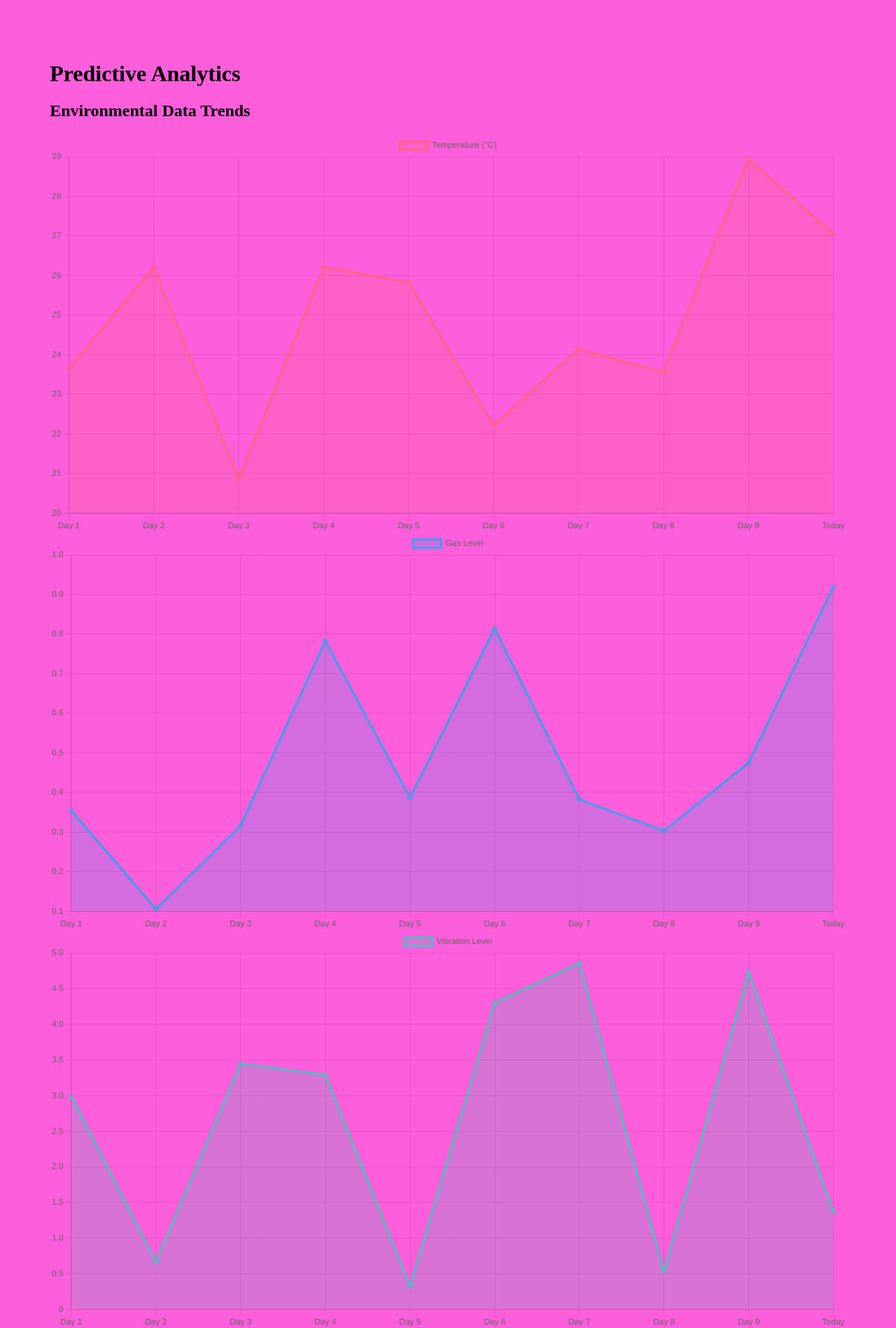
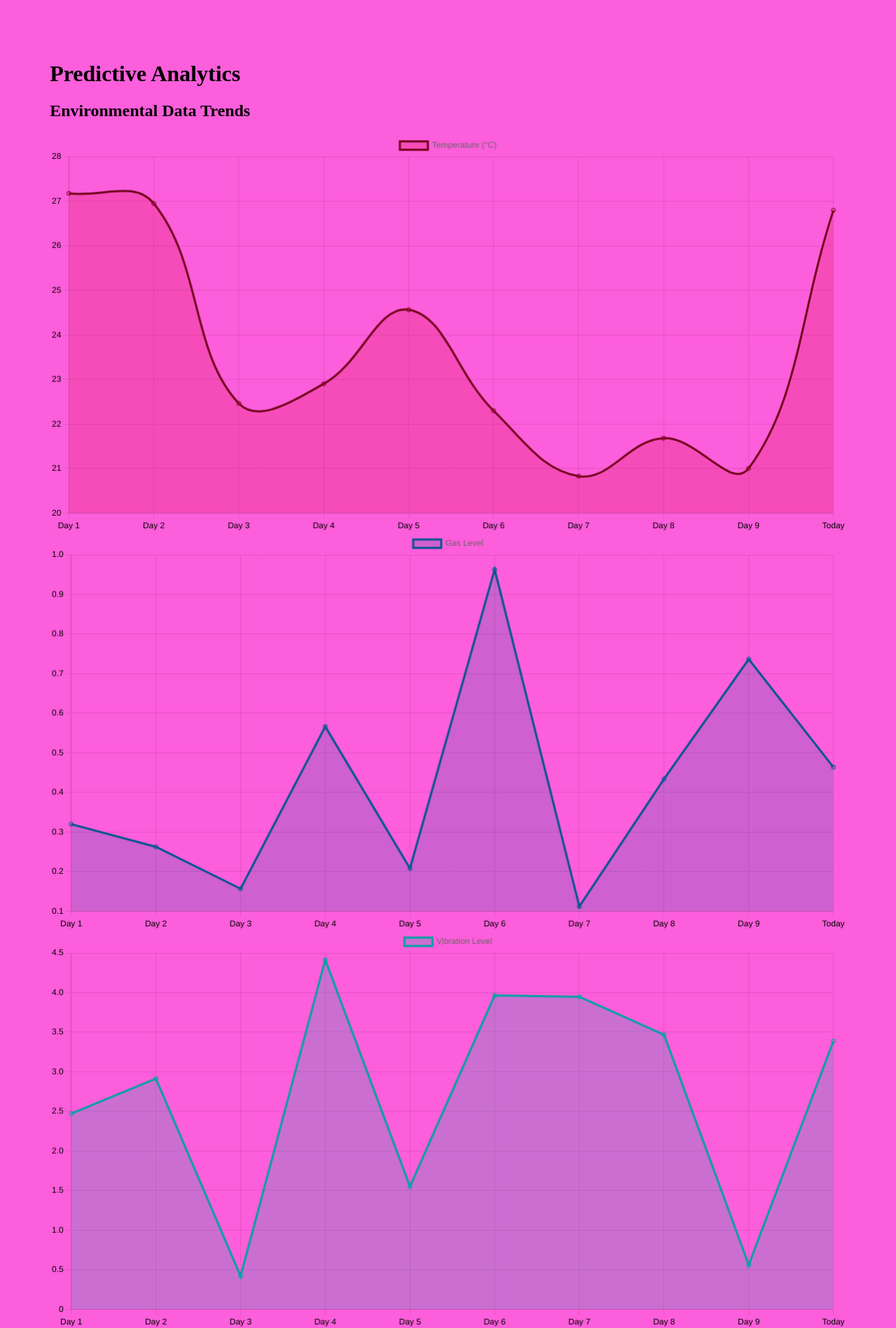
Before and after one commit to OkuhleBadli/2025_New, a Flask app: page /analytics in a window 1280 px wide. Shown: the part 137-2035 px from the top of the page at 70% size. Run offline with Flask 3, Linux system fonts and the light colour scheme.

Commit message:
fixed colors

```diff
--- a/static/css/theme.css
+++ b/static/css/theme.css
@@ -5,6 +5,22 @@
     --secondary-color: #3700b3;
     --alert-color: #ef0606;
     --header-color: rgb(0, 93, 186);
+
+    /* Chart colors */
+    --temperature-border-color: rgb(115, 4, 28);
+    --temperature-bg-color: rgba(215, 9, 53, 0.2);
+
+    --gas-border-color: rgb(4, 86, 142);
+    --gas-bg-color: rgba(23, 106, 162, 0.2);
+
+    --vibration-border-color: rgb(2, 162, 162);
+    --vibration-bg-color: rgba(6, 176, 176, 0.2);
+
+    --motor-temp-border-color: rgb(194, 140, 3);
+    --motor-temp-bg-color: rgba(238, 173, 8, 0.2);
+
+    --pressure-border-color: rgb(67, 1, 76);
+    --pressure-bg-color: rgba(91, 10, 255, 0.2);
 }
 
 .dark-theme {
@@ -14,7 +30,24 @@
     --secondary-color: #3700b3;
     --alert-color: #ec7a8f;
     --header-color: rgb(255, 249, 249);
+
+    /* Chart colors for dark theme */
+    --temperature-border-color: rgb(250, 191, 170);
+    --temperature-bg-color: rgba(255, 69, 0, 0.2);
+
+    --gas-border-color: rgb(168, 204, 239);
+    --gas-bg-color: rgba(96, 172, 248, 0.2);
+
+    --vibration-border-color: rgb(153, 233, 153);
+    --vibration-bg-color: rgba(102, 171, 102, 0.2);
+
+    --motor-temp-border-color: rgb(252, 171, 72);
+    --motor-temp-bg-color: rgba(252, 179, 91, 0.2);
+
+    --pressure-border-color: rgb(179, 228, 54);
+    --pressure-bg-color: rgba(170, 99, 187, 0.2);
 }
+
 
 body {
     background-color: var(--background-color);
--- a/static/js/analytics.js
+++ /dev/null
@@ -1,116 +0,0 @@
-  // Generate random data for charts
-  function getRandomData(points, min, max) {
-    let data = [];
-    for (let i = 0; i < points; i++) {
-        data.push(Math.random() * (max - min) + min);
-    }
-    return data;
-}
-
-// Labels for the last 10 days
-const labels = ['Day 1', 'Day 2', 'Day 3', 'Day 4', 'Day 5', 'Day 6', 'Day 7', 'Day 8', 'Day 9', 'Today'];
-
-// Temperature Chart
-new Chart(document.getElementById('temperatureChart'), {
-    type: 'line',
-    data: {
-        labels: labels,
-        datasets: [{
-            label: 'Temperature (°C)',
-            data: getRandomData(10, 20, 30),
-            borderColor: 'rgba(255, 99, 132, 1)',
-            backgroundColor: 'rgba(255, 99, 132, 0.2)',
-            fill: true
-        }]
-    },
-    options: {
-        responsive: true,
-        plugins: {
-            legend: { display: true }
-        }
-    }
-});
-
-// Gas Level Chart
-new Chart(document.getElementById('gasLevelChart'), {
-    type: 'line',
-    data: {
-        labels: labels,
-        datasets: [{
-            label: 'Gas Level',
-            data: getRandomData(10, 0.1, 1.0),
-            borderColor: 'rgba(54, 162, 235, 1)',
-            backgroundColor: 'rgba(54, 162, 235, 0.2)',
-            fill: true
-        }]
-    },
-    options: {
-        responsive: true,
-        plugins: {
-            legend: { display: true }
-        }
-    }
-});
-
-// Vibration Chart
-new Chart(document.getElementById('vibrationChart'), {
-    type: 'line',
-    data: {
-        labels: labels,
-        datasets: [{
-            label: 'Vibration Level',
-            data: getRandomData(10, 0, 5),
-            borderColor: 'rgba(75, 192, 192, 1)',
-            backgroundColor: 'rgba(75, 192, 192, 0.2)',
-            fill: true
-        }]
-    },
-    options: {
-        responsive: true,
-        plugins: {
-            legend: { display: true }
-        }
-    }
-});
-
-// Motor Temperature Chart
-new Chart(document.getElementById('motorTempChart'), {
-    type: 'line',
-    data: {
-        labels: labels,
-        datasets: [{
-            label: 'Motor Temperature (°C)',
-            data: getRandomData(10, 60, 100),
-            borderColor: 'rgba(255, 206, 86, 1)',
-            backgroundColor: 'rgba(255, 206, 86, 0.2)',
-            fill: true
-        }]
-    },
-    options: {
-        responsive: true,
-        plugins: {
-            legend: { display: true }
-        }
-    }
-});
-
-// Pressure Chart
-new Chart(document.getElementById('pressureChart'), {
-    type: 'line',
-    data: {
-        labels: labels,
-        datasets: [{
-            label: 'Pressure',
-            data: getRandomData(10, 10, 30),
-            borderColor: 'rgba(153, 102, 255, 1)',
-            backgroundColor: 'rgba(153, 102, 255, 0.2)',
-            fill: true
-        }]
-    },
-    options: {
-        responsive: true,
-        plugins: {
-            legend: { display: true }
-        }
-    }
-});
--- a/static/js/dashboard.js
+++ b/static/js/dashboard.js
@@ -2,9 +2,6 @@
 fires when the initial HTML document has been completely loaded and parsed. Inside this event
 listener function, the code is performing the following tasks: */
 document.addEventListener('DOMContentLoaded', () => {
-    const alertElement = document.querySelector('.alert');
-    const themeToggleButton = document.getElementById('theme-toggle');
-    const body = document.body;
 
     // IDs of the data elements
     const elements = {
--- a/static/js/theme-toggle.js
+++ b/static/js/theme-toggle.js
@@ -1,3 +1,302 @@
+// Global chart references
+let temperatureChart, gasLevelChart, vibrationChart, motorTempChart, pressureChart;
+
+// Generate random data for charts
+function getRandomData(points, min, max) {
+    let data = [];
+    for (let i = 0; i < points; i++) {
+        data.push(Math.random() * (max - min) + min);
+    }
+    return data;
+}
+
+function getCSSVariable(variableName) {
+    return getComputedStyle(document.documentElement).getPropertyValue(variableName).trim();
+}
+
+// Labels for the last 10 days
+const labels = ['Day 1', 'Day 2', 'Day 3', 'Day 4', 'Day 5', 'Day 6', 'Day 7', 'Day 8', 'Day 9', 'Today'];
+
+// Initialize charts with text color adjustments
+function initializeCharts() {
+    temperatureChart = new Chart(document.getElementById('temperatureChart'), {
+        type: 'line',
+        data: {
+            labels: labels,
+            datasets: [{
+                label: 'Temperature (°C)',
+                data: getRandomData(10, 20, 30),
+                borderColor: getCSSVariable('--temperature-border-color'),
+                backgroundColor: getCSSVariable('--temperature-bg-color'),
+                fill: true
+            }]
+        },
+        options: {
+            responsive: true,
+            plugins: {
+                legend: {
+                    display: true,
+                    labels: {
+                        color: getCSSVariable('--text-color')
+                    }
+                }
+            },
+            scales: {
+                x: {
+                    ticks: {
+                        color: getCSSVariable('--text-color') // Set x-axis text color
+                    }
+                },
+                y: {
+                    ticks: {
+                        color: getCSSVariable('--text-color') // Set y-axis text color
+                    }
+                }
+            },
+            elements: {
+                line: {
+                    tension: 0.4
+                }
+            },
+            plugins: {
+                tooltip: {
+                    titleColor: getCSSVariable('--text-color'), // Set tooltip title text color
+                    bodyColor: getCSSVariable('--text-color') // Set tooltip body text color
+                }
+            }
+        }
+    });
+
+    gasLevelChart = new Chart(document.getElementById('gasLevelChart'), {
+        type: 'line',
+        data: {
+            labels: labels,
+            datasets: [{
+                label: 'Gas Level',
+                data: getRandomData(10, 0.1, 1.0),
+                borderColor: getCSSVariable('--gas-border-color'),
+                backgroundColor: getCSSVariable('--gas-bg-color'),
+                fill: true
+            }]
+        },
+        options: {
+            responsive: true,
+            plugins: {
+                legend: {
+                    display: true,
+                    labels: {
+                        color: getCSSVariable('--text-color') // Set legend text color
+                    }
+                }
+            },
+            scales: {
+                x: {
+                    ticks: {
+                        color: getCSSVariable('--text-color') // Set x-axis text color
+                    }
+                },
+                y: {
+                    ticks: {
+                        color: getCSSVariable('--text-color') // Set y-axis text color
+                    }
+                }
+            },
+            plugins: {
+                tooltip: {
+                    titleColor: getCSSVariable('--text-color'), // Set tooltip title text color
+                    bodyColor: getCSSVariable('--text-color') // Set tooltip body text color
+                }
+            }
+        }
+    });
+
+    vibrationChart = new Chart(document.getElementById('vibrationChart'), {
+        type: 'line',
+        data: {
+            labels: labels,
+            datasets: [{
+                label: 'Vibration Level',
+                data: getRandomData(10, 0, 5),
+                borderColor: getCSSVariable('--vibration-border-color'),
+                backgroundColor: getCSSVariable('--vibration-bg-color'),
+                fill: true
+            }]
+        },
+        options: {
+            responsive: true,
+            plugins: {
+                legend: {
+                    display: true,
+                    labels: {
+                        color: getCSSVariable('--text-color') // Set legend text color
+                    }
+                }
+            },
+            scales: {
+                x: {
+                    ticks: {
+                        color: getCSSVariable('--text-color') // Set x-axis text color
+                    }
+                },
+                y: {
+                    ticks: {
+                        color: getCSSVariable('--text-color') // Set y-axis text color
+                    }
+                }
+            },
+            plugins: {
+                tooltip: {
+                    titleColor: getCSSVariable('--text-color'), // Set tooltip title text color
+                    bodyColor: getCSSVariable('--text-color') // Set tooltip body text color
+                }
+            }
+        }
+    });
+
+    motorTempChart = new Chart(document.getElementById('motorTempChart'), {
+        type: 'line',
+        data: {
+            labels: labels,
+            datasets: [{
+                label: 'Motor Temperature (°C)',
+                data: getRandomData(10, 60, 100),
+                borderColor: getCSSVariable('--motor-temp-border-color'),
+                backgroundColor: getCSSVariable('--motor-temp-bg-color'),
+                fill: true
+            }]
+        },
+        options: {
+            responsive: true,
+            plugins: {
+                legend: {
+                    display: true,
+                    labels: {
+                        color: getCSSVariable('--text-color') // Set legend text color
+                    }
+                }
+            },
+            scales: {
+                x: {
+                    ticks: {
+                        color: getCSSVariable('--text-color') // Set x-axis text color
+                    }
+                },
+                y: {
+                    ticks: {
+                        color: getCSSVariable('--text-color') // Set y-axis text color
+                    }
+                }
+            },
+            plugins: {
+                tooltip: {
+                    titleColor: getCSSVariable('--text-color'), // Set tooltip title text color
+                    bodyColor: getCSSVariable('--text-color') // Set tooltip body text color
+                }
+            }
+        }
+    });
+
+    pressureChart = new Chart(document.getElementById('pressureChart'), {
+        type: 'line',
+        data: {
+            labels: labels,
+            datasets: [{
+                label: 'Pressure',
+                data: getRandomData(10, 10, 30),
+                borderColor: getCSSVariable('--pressure-border-color'),
+                backgroundColor: getCSSVariable('--pressure-bg-color'),
+                fill: true
+            }]
+        },
+        options: {
+            responsive: true,
+            plugins: {
+                legend: {
+                    display: true,
+                    labels: {
+                        color: getCSSVariable('--text-color') // Set legend text color
+                    }
+                }
+            },
+            scales: {
+                x: {
+                    ticks: {
+                        color: getCSSVariable('--text-color') // Set x-axis text color
+                    }
+                },
+                y: {
+                    ticks: {
+                        color: getCSSVariable('--text-color') // Set y-axis text color
+                    }
+                }
+            },
+            plugins: {
+                tooltip: {
+                    titleColor: getCSSVariable('--text-color'), // Set tooltip title text color
+                    bodyColor: getCSSVariable('--text-color') // Set tooltip body text color
+                }
+            }
+        }
+    });
+}
+
+// Update chart colors and text color based on the theme
+function updateChartColors() {
+    temperatureChart.data.datasets[0].borderColor = getCSSVariable('--temperature-border-color');
+    temperatureChart.data.datasets[0].backgroundColor = getCSSVariable('--temperature-bg-color');
+
+    gasLevelChart.data.datasets[0].borderColor = getCSSVariable('--gas-border-color');
+    gasLevelChart.data.datasets[0].backgroundColor = getCSSVariable('--gas-bg-color');
+
+    vibrationChart.data.datasets[0].borderColor = getCSSVariable('--vibration-border-color');
+    vibrationChart.data.datasets[0].backgroundColor = getCSSVariable('--vibration-bg-color');
+
+    motorTempChart.data.datasets[0].borderColor = getCSSVariable('--motor-temp-border-color');
+    motorTempChart.data.datasets[0].backgroundColor = getCSSVariable('--motor-temp-bg-color');
+
+    pressureChart.data.datasets[0].borderColor = getCSSVariable('--pressure-border-color');
+    pressureChart.data.datasets[0].backgroundColor = getCSSVariable('--pressure-bg-color');
+
+    // Update text colors
+    temperatureChart.options.plugins.legend.labels.color = getCSSVariable('--text-color');
+    gasLevelChart.options.plugins.legend.labels.color = getCSSVariable('--text-color');
+    vibrationChart.options.plugins.legend.labels.color = getCSSVariable('--text-color');
+    motorTempChart.options.plugins.legend.labels.color = getCSSVariable('--text-color');
+    pressureChart.options.plugins.legend.labels.color = getCSSVariable('--text-color');
+
+    temperatureChart.options.scales.x.ticks.color = getCSSVariable('--text-color');
+    gasLevelChart.options.scales.x.ticks.color = getCSSVariable('--text-color');
+    vibrationChart.options.scales.x.ticks.color = getCSSVariable('--text-color');
+    motorTempChart.options.scales.x.ticks.color = getCSSVariable('--text-color');
+    pressureChart.options.scales.x.ticks.color = getCSSVariable('--text-color');
+
+    temperatureChart.options.scales.y.ticks.color = getCSSVariable('--text-color');
+    gasLevelChart.options.scales.y.ticks.color = getCSSVariable('--text-color');
+    vibrationChart.options.scales.y.ticks.color = getCSSVariable('--text-color');
+    motorTempChart.options.scales.y.ticks.color = getCSSVariable('--text-color');
+    pressureChart.options.scales.y.ticks.color = getCSSVariable('--text-color');
+
+    temperatureChart.options.plugins.tooltip.titleColor = getCSSVariable('--text-color');
+    gasLevelChart.options.plugins.tooltip.titleColor = getCSSVariable('--text-color');
+    vibrationChart.options.plugins.tooltip.titleColor = getCSSVariable('--text-color');
+    motorTempChart.options.plugins.tooltip.titleColor = getCSSVariable('--text-color');
+    pressureChart.options.plugins.tooltip.titleColor = getCSSVariable('--text-color');
+
+    temperatureChart.options.plugins.tooltip.bodyColor = getCSSVariable('--text-color');
+    gasLevelChart.options.plugins.tooltip.bodyColor = getCSSVariable('--text-color');
+    vibrationChart.options.plugins.tooltip.bodyColor = getCSSVariable('--text-color');
+    motorTempChart.options.plugins.tooltip.bodyColor = getCSSVariable('--text-color');
+    pressureChart.options.plugins.tooltip.bodyColor = getCSSVariable('--text-color');
+
+    // Refresh charts
+    temperatureChart.update();
+    gasLevelChart.update();
+    vibrationChart.update();
+    motorTempChart.update();
+    pressureChart.update();
+}
+
+// Toggle theme and update chart colors and text color on button click
 document.addEventListener('DOMContentLoaded', () => {
     const themeToggleButton = document.getElementById('themeToggle');
     const themeIcon = document.getElementById('themeIcon');
@@ -30,6 +329,13 @@ document.addEventListener('DOMContentLoaded', () => {
         const isDarkMode = body.classList.contains('dark-theme');
         const newTheme = isDarkMode ? 'light' : 'dark';
         setThemeColors(newTheme);
+
         localStorage.setItem('theme', newTheme);
+
+        // Update chart colors and text color after theme change
+        updateChartColors();
     });
+
+    // Initialize charts after theme is set
+    initializeCharts();
 });
--- a/templates/analytics.html
+++ b/templates/analytics.html
@@ -19,8 +19,4 @@
 <!-- Include Chart.js from CDN -->
 <script src="https://cdn.jsdelivr.net/npm/chart.js"></script>
 
-<script  src="{{ url_for('static', filename='js/analytics.js') }}">
-
-</script>
-
 {% endblock %}
--- a/templates/base.html
+++ b/templates/base.html
@@ -4,9 +4,11 @@
     <meta charset="UTF-8">
     <meta name="viewport" content="width=device-width, initial-scale=1.0">
     <title>{% block title %}Base{% endblock %}</title>
+    <link rel="stylesheet" href="{{ url_for('static', filename='css/theme.css') }}">
     <link rel="stylesheet" href="{{ url_for('static', filename='css/styles.css') }}">
     <link rel="stylesheet" href="{{ url_for('static', filename='css/dashboard.css') }}">
-    <link rel="stylesheet" href="{{ url_for('static', filename='css/theme.css') }}">
+
+
 </head>
 <body>
     <!-- Include the Navbar component -->
@@ -15,5 +17,10 @@
     <div class="main-container">
         {% block content %}{% endblock %}
     </div>
+    <script src="{{ url_for('static', filename='js/theme-toggle.js') }}"></script>
+    <!-- <script  src="{{ url_for('static', filename='js/analytics.js') }}">
+    </script> -->
+    <!-- <script src="https://cdnjs.cloudflare.com/ajax/libs/Chart.js/4.3.0/chart.min.js"></script> -->
+
 </body>
 </html>
--- a/templates/components/nav/navbar.html
+++ b/templates/components/nav/navbar.html
@@ -36,7 +36,6 @@
         </div>
     </nav>
 
-    <script src="{{ url_for('static', filename='js/theme-toggle.js') }}"></script>
     <script src="{{ url_for('static', filename='js/navbar.js') }}"></script>
 </body>
 </html>
```
Also changed, not shown: static/css/analytics.css (added, +41 -0 lines).
